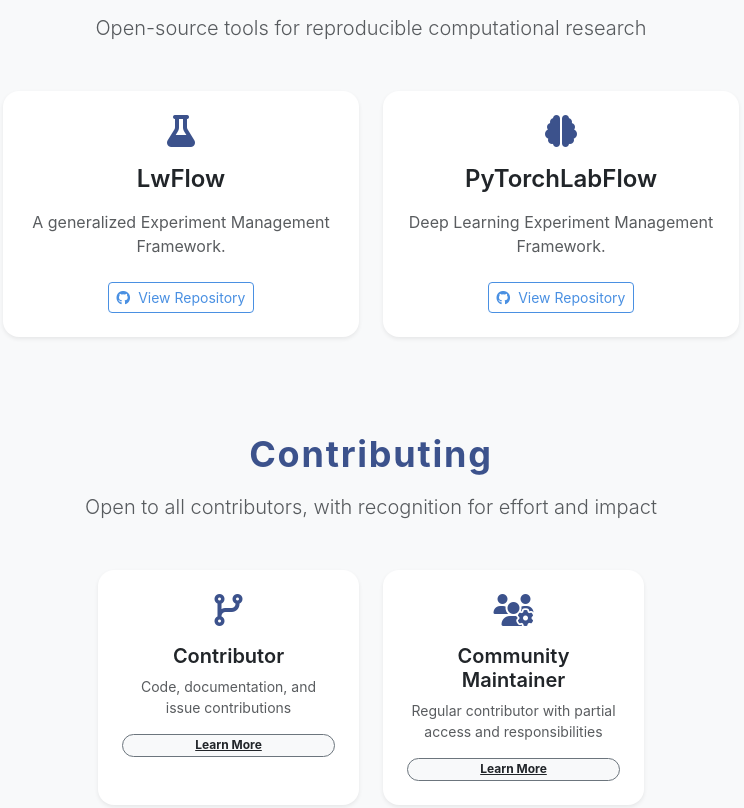
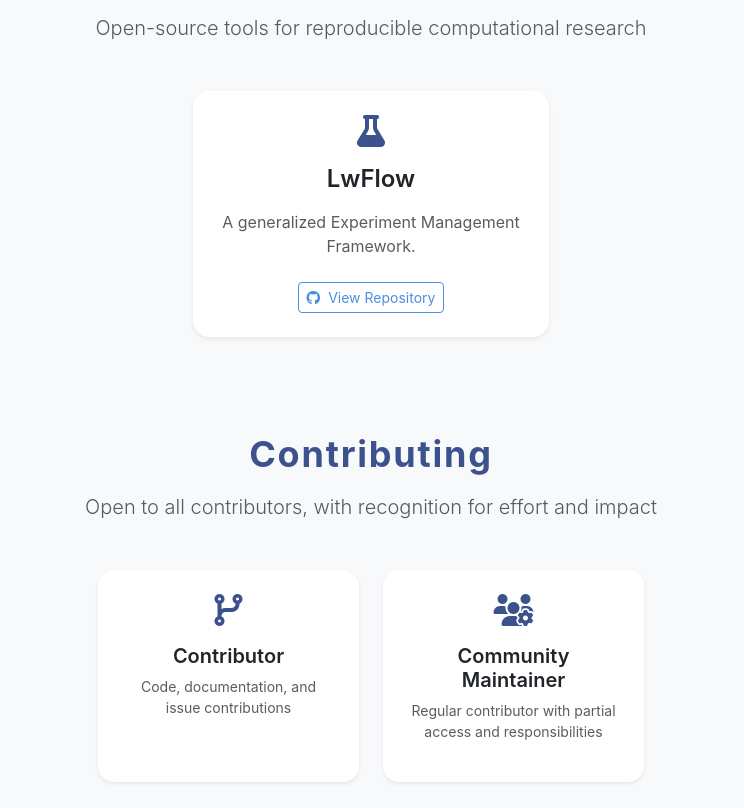
Before and after one commit to ExperQuick/WebSite, a plain HTML site: page index.html in a window 1280 px wide. Shown: the part 2010-2818 px from the top of the page, without its empty margins (269-1013 px from the left). Drawn offline with Linux system fonts and the light colour scheme.

Commit message:
Update index.html

```diff
--- a/index.html
+++ b/index.html
@@ -59,7 +59,7 @@
                 </ul>
 
                 <!-- GitHub Button -->
-                <a href="#" class="btn btn-primary rounded-md d-flex align-items-center ms-lg-3">
+                <a href="https://github.com/ExperQuick" class="btn btn-primary rounded-md d-flex align-items-center ms-lg-3">
                     <i class="fab fa-github me-2"></i> GitHub
                 </a>
             </div>
@@ -68,8 +68,6 @@
 
 
     <!-- Hero -->
-    <!-- Hero -->
-    <!-- Hero Section with Refined Content -->
     <section class="py-5 text-center bg-light">
         <div class="container">
             <div class="row justify-content-center">
@@ -134,11 +132,6 @@
             </div>
         </div>
     </section>
-
-
-
-
-
 
     <!-- what we do -->
     <section id="what-we-do" class="py-5">
@@ -267,7 +260,7 @@
                         <p class="text-muted mb-4">
                             A generalized Experiment Management Framework.
                         </p>
-                        <a href="#"
+                        <a href="https://github.com/ExperQuick/LwFlow"
                             class="btn btn-outline-secondary btn-sm d-flex align-items-center justify-content-center mx-auto">
                             <i class="fab fa-github me-2"></i> View Repository
                         </a>
@@ -275,21 +268,6 @@
                 </div>
 
                 <!-- Tool Card 2 -->
-                <div class="col-md-6 col-lg-4">
-                    <div class="card h-100 shadow-sm border-0 rounded-4 p-4 text-center">
-                        <div class="mb-3">
-                            <i class="fas fa-brain text-primary fs-2"></i>
-                        </div>
-                        <h3 class="h4 fw-semibold mb-3">PyTorchLabFlow</h3>
-                        <p class="text-muted mb-4">
-                            Deep Learning Experiment Management Framework.
-                        </p>
-                        <a href="#"
-                            class="btn btn-outline-secondary btn-sm d-flex align-items-center justify-content-center mx-auto">
-                            <i class="fab fa-github me-2"></i> View Repository
-                        </a>
-                    </div>
-                </div>
 
             </div>
         </div>
@@ -319,9 +297,9 @@
                         </div>
                         <h3 class="h5 fw-semibold mb-2">Contributor</h3>
                         <p class="text-muted small mb-3">Code, documentation, and issue contributions</p>
-                        <a href="#" class="badge bg-light text-dark border border-secondary rounded-pill">
+                        <!-- <a href="#" class="badge bg-light text-dark border border-secondary rounded-pill">
                             Learn More
-                        </a>
+                        </a> -->
                     </div>
                 </div>
 
@@ -334,9 +312,9 @@
                         <h3 class="h5 fw-semibold mb-2">Community Maintainer</h3>
                         <p class="text-muted small mb-3">Regular contributor with partial access and responsibilities
                         </p>
-                        <a href="#" class="badge bg-light text-dark border border-secondary rounded-pill">
+                        <!-- <a href="#" class="badge bg-light text-dark border border-secondary rounded-pill">
                             Learn More
-                        </a>
+                        </a> -->
                     </div>
                 </div>
 
@@ -359,10 +337,10 @@
                     </p>
 
                     <div class="d-flex justify-content-center flex-wrap gap-3">
-                        <a href="#" class="btn btn-primary btn-lg shadow-lg px-4 d-flex align-items-center">
+                        <a href="https://github.com/ExperQuick" class="btn btn-primary btn-lg shadow-lg px-4 d-flex align-items-center">
                             <i class="fab fa-github me-2"></i> View on GitHub
                         </a>
-                        <a href="#" class="btn btn-outline-secondary btn-lg px-4">
+                        <a href="https://www.linkedin.com/company/experquick" class="btn btn-outline-secondary btn-lg px-4">
                             <i class="fab fa-linkedin-in me-2"></i> Follow on LinkedIn
                         </a>
                     </div>
```
